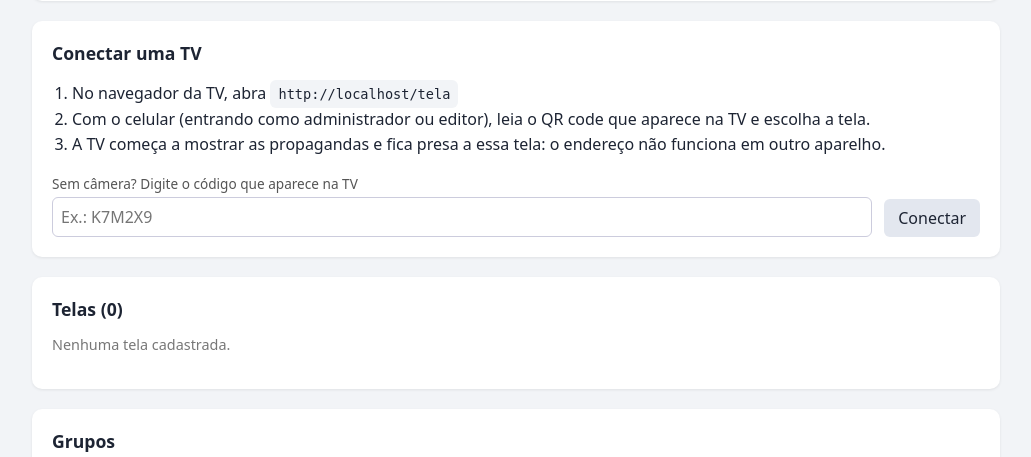
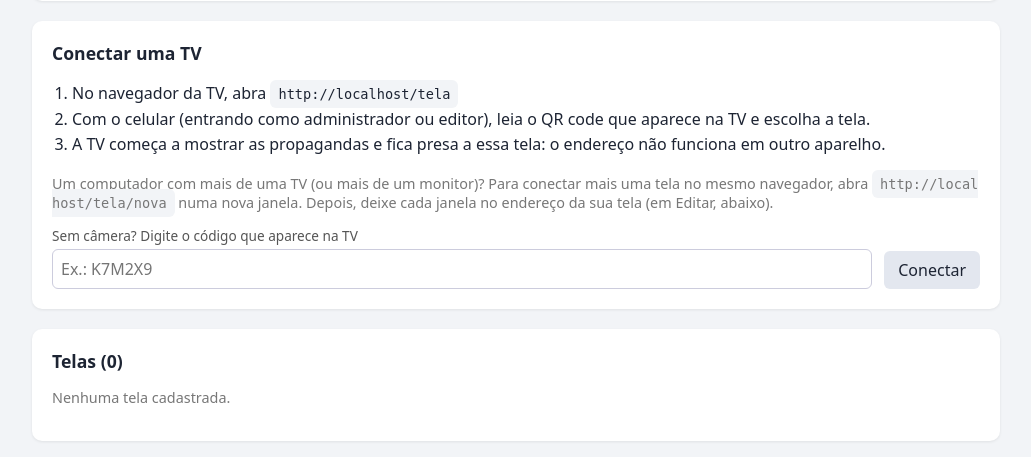
Before and after one commit to LordValdemar/S, a Flask app: template propagandas/templates/telas.html in a window 1280 px wide. Shown: the part 274-731 px from the top of the page, without its empty margins (124-1155 px from the left). Run offline with Flask 3, Linux system fonts and the light colour scheme; the template is opened without the code that fills it, so the values that code supplies are empty.

Commit message:
Várias telas no mesmo navegador (um computador com mais de uma TV)
- /tela/nova mostra o QR code mesmo num navegador que já tem tela conectada.
- Com mais de uma tela conectada, /tela mostra a lista para escolher; com uma,
  continua indo direto para ela. Cada janela fica no endereço da sua tela.

Co-Authored-By: Claude Opus 5.5 <noreply@anthropic.com>
Claude-Session: https://claude.ai/code/session_01Kq1C5QSRnv5QokwEW7aUSv

```diff
--- a/propagandas/exibicao.py
+++ b/propagandas/exibicao.py
@@ -156,20 +156,39 @@ def conectar_aparelho(conexao, pedido, tela):
         conexao.execute("UPDATE pareamentos SET tela_id = ? WHERE id = ?", (tela["id"], pedido["id"]))
 
 
+def telas_deste_aparelho(conexao):
+    """Telas cujo crachá está guardado neste navegador (um computador pode mostrar várias)."""
+    prefixo = COOKIE_APARELHO.format("")
+    telas = []
+    for nome, token in request.cookies.items():
+        if nome.startswith(prefixo) and nome[len(prefixo):].isdigit() and token:
+            tela = conexao.execute("SELECT * FROM telas WHERE id = ?", (int(nome[len(prefixo):]),)).fetchone()
+            if tela and tela["aparelho_hash"] and hmac.compare_digest(_hash(token), tela["aparelho_hash"]):
+                telas.append(tela)
+    return sorted(telas, key=lambda t: t["nome"].lower())
+
+
 @bp.route("/tela")
 def conectar():
     """Endereço único para as TVs: mostra um QR code; quem administra lê e escolhe a tela.
 
     TV já conectada (tem o crachá de uma tela) vai direto para as propagandas dela: o atalho
-    de quiosque da TV pode abrir sempre /tela, mesmo depois de reiniciar.
+    de quiosque da TV pode abrir sempre /tela, mesmo depois de reiniciar. Com mais de uma tela
+    conectada no mesmo navegador, mostra a lista para escolher.
     """
     conexao = db.obter()
-    prefixo = COOKIE_APARELHO.format("")
-    for nome, token in request.cookies.items():
-        if nome.startswith(prefixo) and nome[len(prefixo):].isdigit() and token:
-            tela = conexao.execute("SELECT * FROM telas WHERE id = ?", (int(nome[len(prefixo):]),)).fetchone()
-            if tela and tela["aparelho_hash"] and hmac.compare_digest(_hash(token), tela["aparelho_hash"]):
-                return redirect(url_for("exibicao.tela", codigo=tela["codigo"]))
+    conectadas = telas_deste_aparelho(conexao)
+    if len(conectadas) == 1:
+        return redirect(url_for("exibicao.tela", codigo=conectadas[0]["codigo"]))
+    if conectadas:
+        return render_template("tela_escolher.html", telas=conectadas)
+    return conectar_nova()
+
+
+@bp.route("/tela/nova")
+def conectar_nova():
+    """Mostra o QR code mesmo num navegador que já tem telas: para conectar mais uma."""
+    conexao = db.obter()
     agora = agenda.agora_utc()
     with conexao:
         conexao.execute("DELETE FROM pareamentos WHERE criado_em < ?",
@@ -186,7 +205,7 @@ def conectar():
                         (codigo, _hash(segredo), agenda.para_texto_utc(agora)))
     endereco = url_for("telas.parear", codigo=codigo, _external=True)
     resposta = current_app.make_response(render_template(
-        "tela_conectar.html", codigo=codigo, endereco=endereco,
+        "tela_conectar.html", codigo=codigo, endereco=endereco, conectadas=telas_deste_aparelho(conexao),
         qr=segno.make(endereco, error="m").svg_data_uri(scale=10, border=2), validade=PEDIDO_VALIDADE,
     ))
     resposta.set_cookie(COOKIE_PEDIDO, segredo, max_age=PEDIDO_VALIDADE, httponly=True, samesite="Lax",
--- a/propagandas/static/tela_conectar.css
+++ b/propagandas/static/tela_conectar.css
@@ -9,3 +9,6 @@ h1 { margin: 0 0 4px; font-size: clamp(1.4rem, 4vw, 2.4rem); }
 .aviso.erro { color: #fca5a5; }
 .aviso.ok { color: #86efac; font-weight: 700; }
 .qr-grande { width: min(62vmin, 520px); height: min(62vmin, 520px); image-rendering: pixelated; }
+.lista-telas-tv { display: flex; flex-wrap: wrap; gap: 14px; justify-content: center; margin: 18px 0; }
+.botao-tela { background: #2f6fed; color: #fff; text-decoration: none; font-size: clamp(1.2rem, 3vw, 2rem); padding: 18px 30px; border-radius: 12px; }
+.aviso a { color: #93c5fd; }
--- a/propagandas/templates/tela_conectar.html
+++ b/propagandas/templates/tela_conectar.html
@@ -15,6 +15,9 @@
     <div class="quadro"><img src="{{ qr }}" alt="QR code para conectar esta TV" class="qr-grande"></div>
     <p class="relogio">{{ codigo }}</p>
     <p id="aviso" class="aviso">Sem câmera? No painel, em Telas, digite o código acima.</p>
+    {% if conectadas %}
+      <p class="aviso">Este navegador já mostra: {% for t in conectadas %}<a href="{{ url_for('exibicao.tela', codigo=t.codigo) }}">{{ t.nome }}</a>{{ ", " if not loop.last }}{% endfor %}.</p>
+    {% endif %}
   </main>
   <script src="{{ url_for('static', filename='tela_conectar.js') }}"></script>
 </body>
--- a/propagandas/templates/telas.html
+++ b/propagandas/templates/telas.html
@@ -29,6 +29,7 @@
     <li>Com o celular (entrando como administrador ou editor), leia o QR code que aparece na TV e escolha a tela.</li>
     <li>A TV começa a mostrar as propagandas e fica presa a essa tela: o endereço não funciona em outro aparelho.</li>
   </ol>
+  <p class="dica">Um computador com mais de uma TV (ou mais de um monitor)? Para conectar mais uma tela no mesmo navegador, abra <span class="endereco">{{ url_for('exibicao.conectar_nova', _external=True) }}</span> numa nova janela. Depois, deixe cada janela no endereço da sua tela (em Editar, abaixo).</p>
   <form action="{{ url_for('telas.conectar_por_codigo') }}" method="post" class="linha">
     <input type="hidden" name="csrf_token" value="{{ csrf_token() }}">
     <div><label for="codigo-tv">Sem câmera? Digite o código que aparece na TV</label>
```
Also changed, not shown: propagandas/templates/tela_escolher.html (added, +25 -0 lines), tests/test_telas.py (+26 -0 lines).
